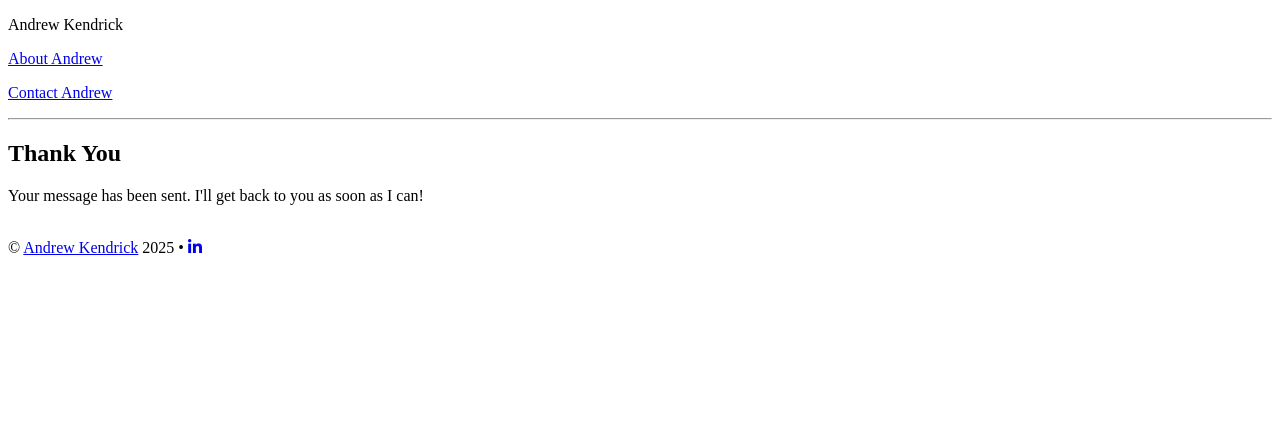
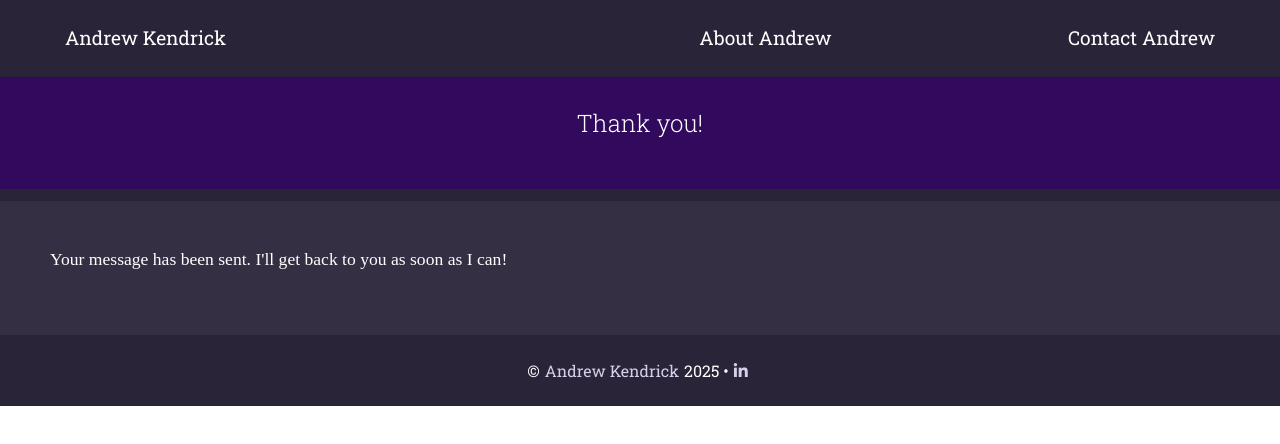
Before and after one commit to andrew-kendrick/andrew-kendrick.github.io, a plain HTML site: page thankyou.html in a window 1280 px wide. Drawn offline with Linux system fonts and the light colour scheme; a web font is replaced by a local one.

Commit message:
Added CSS to thankyou.html, fixed footer link

```diff
--- a/thankyou.html
+++ b/thankyou.html
@@ -2,24 +2,30 @@
 <html lang="en">
 <head>
     <link rel="stylesheet" href="https://cdnjs.cloudflare.com/ajax/libs/font-awesome/6.7.2/css/all.min.css">
+    <link rel="stylesheet" href="css/style.css">
+    <link
+        href="https://fonts.googleapis.com/css2?family=Mona+Sans:ital,wght@0,200..900;1,200..900&family=Roboto+Slab:wght@100..900&display=swap"
+        rel="stylesheet">
     <meta charset="UTF-8">
     <meta name="viewport" content="width=device-width, initial-scale=1.0">
     <title>Thank You | Andrew Kendrick</title>
 </head>
 <body>
     <nav>
-        <p>Andrew Kendrick</p>
+        <p class="nav-left">Andrew Kendrick</p>
         <p><a href="index.html">About Andrew</a></p>
         <p><a href="contact.html">Contact Andrew</a></p>
     </nav>
+    <section class="splash">
+        <h1>Thank you!</h1>
+    </section>
+    <hr>
     <section>
-        <hr>
-        <h2>Thank You</h2>
         <p>Your message has been sent.  I'll get back to you as soon as I can!</p>
         <br>
     </section>
     <footer>
-        &#169; <a href="contact.html">Andrew Kendrick</a> 2025 &#8226; <a href="https://www.linkedin.com/in/andrew-kendrick/"><i class="fa-brands fa-linkedin-in"></i></a>
+        &#169; <a href="index.html">Andrew Kendrick</a> 2025 &#8226; <a href="https://www.linkedin.com/in/andrew-kendrick/"><i class="fa-brands fa-linkedin-in"></i></a>
     </footer>
 </body>
 </html>
```
Also changed, not shown: index.html (+2 -2 lines).
